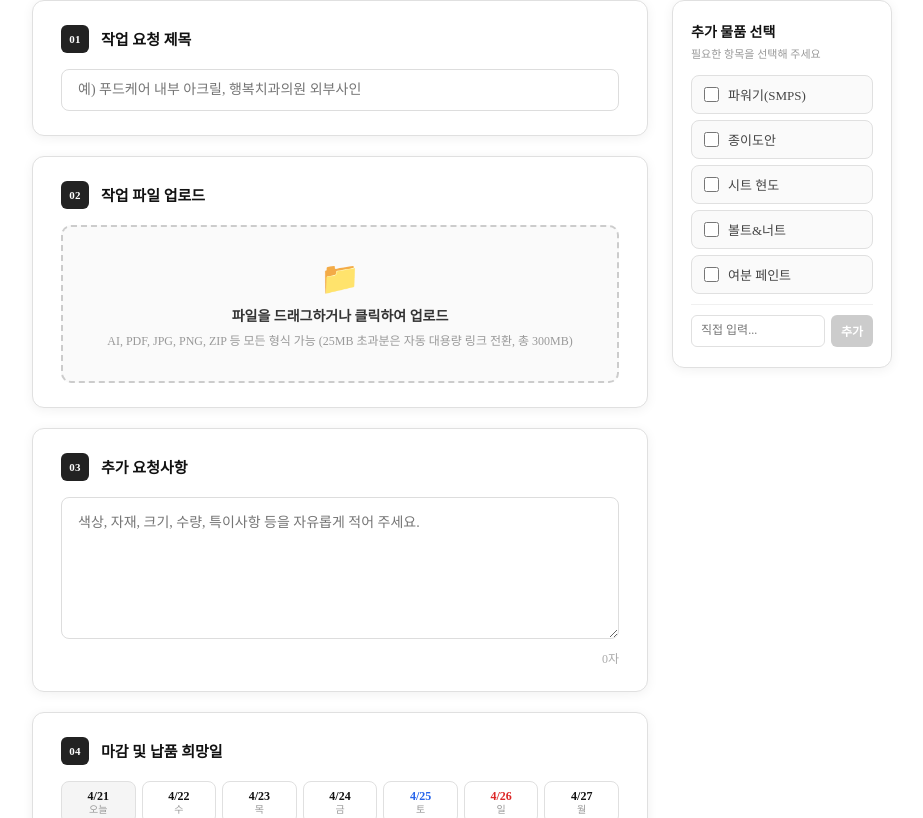
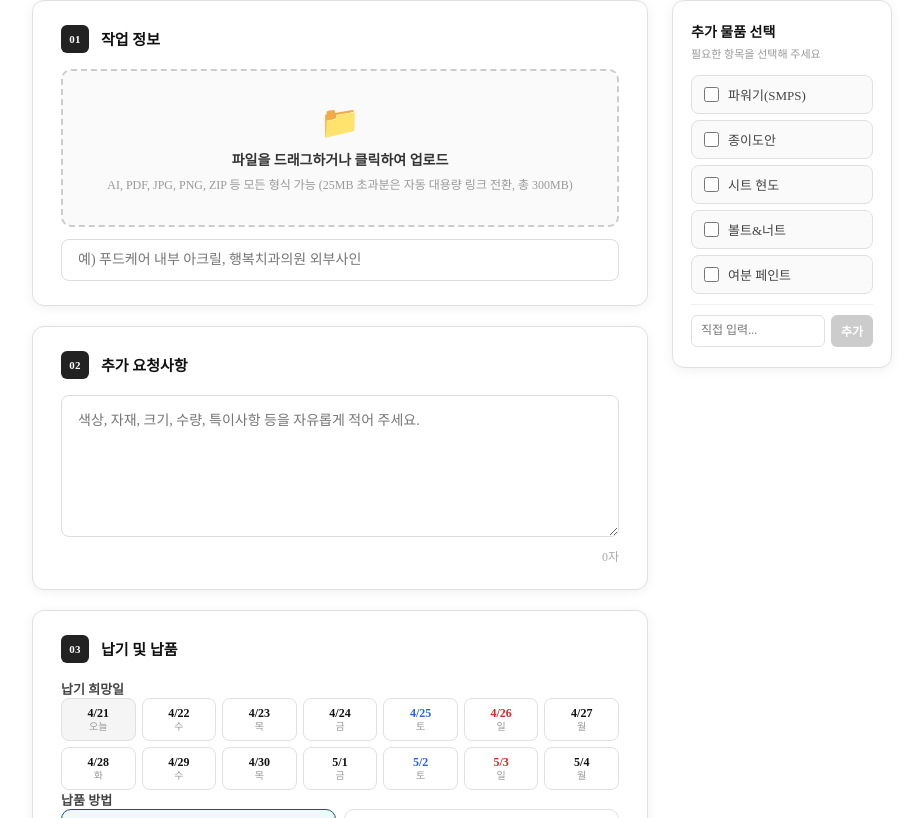
Before and after one commit to gusdn0236/hdsign, a React (Vite) app in the folder frontend/: page /client/request in a window 1280 px wide. Shown: the part 582-1400 px from the top of the page, without its empty margins (178-1101 px from the left). Built offline with nearby package versions, Linux system fonts and the light colour scheme; sample sign-in values are in the browser's storage.

Commit message:
feat: merge form sections and add auto-title from filename

```diff
--- a/frontend/src/pages/client/ClientRequest.css
+++ b/frontend/src/pages/client/ClientRequest.css
@@ -433,6 +433,9 @@
     transition: border-color 0.2s; box-sizing: border-box;
 }
 .request-page .req-input:focus { border-color: #005f73; }
+.request-page .req-input--suggested { border-color: #005f73; background: #f0f9fb; }
+.request-page .title-input-wrap { margin-top: 12px; display: flex; flex-direction: column; gap: 6px; }
+.request-page .title-auto-hint { font-size: 12px; color: #005f73; }
 
 /* ── Error & Submit ── */
 .request-page .req-error {
--- a/frontend/src/pages/client/ClientRequest.jsx
+++ b/frontend/src/pages/client/ClientRequest.jsx
@@ -298,6 +298,7 @@ export default function ClientRequest() {
     const { clientToken, clientLogout } = useAuth();
     const navigate = useNavigate();
     const [title, setTitle] = useState('');
+    const [titleAutoFilled, setTitleAutoFilled] = useState(false);
     const [files, setFiles] = useState([]);
     const [selectedItems, setSelectedItems] = useState([]);
     const [customItems, setCustomItems] = useState([]);
@@ -352,8 +353,24 @@ export default function ClientRequest() {
         });
     };
 
+    const handleFilesChange = useCallback((newFiles) => {
+        setFiles(newFiles);
+        if (!title.trim() && newFiles.length > 0) {
+            const suggested = newFiles[0].name.replace(/\.[^/.]+$/, '');
+            setTitle(suggested);
+            setTitleAutoFilled(true);
+        }
+        if (newFiles.length === 0) setTitleAutoFilled(false);
+    }, [title]);
+
+    const handleTitleChange = (e) => {
+        setTitle(e.target.value);
+        setTitleAutoFilled(false);
+    };
+
     const reset = () => {
         setTitle('');
+        setTitleAutoFilled(false);
         setFiles([]);
         setSelectedItems([]);
         setCustomItems([]);
@@ -482,23 +499,25 @@ export default function ClientRequest() {
             <form className="request-form" onSubmit={handleSubmit}>
                 <div className="request-layout">
                     <div className="request-sections">
-                        <Section number="01" title="작업 요청 제목">
+                        <Section number="01" title="작업 정보">
+                            <FileDropZone files={files} onFilesChange={handleFilesChange} />
+                            <ImagePreview files={files} />
+                            <div className="title-input-wrap">
                                 <input
                                     type="text"
-                                className="req-input"
+                                    className={`req-input${titleAutoFilled ? ' req-input--suggested' : ''}`}
                                     value={title}
-                                onChange={(e) => setTitle(e.target.value)}
+                                    onChange={handleTitleChange}
                                     placeholder="예) 푸드케어 내부 아크릴, 행복치과의원 외부사인"
                                     maxLength={100}
                                 />
+                                {titleAutoFilled && (
+                                    <span className="title-auto-hint">파일명으로 자동 입력됐어요 — 수정 가능합니다</span>
+                                )}
+                            </div>
                         </Section>
 
-                        <Section number="02" title="작업 파일 업로드">
-                            <FileDropZone files={files} onFilesChange={setFiles} />
-                            <ImagePreview files={files} />
-                        </Section>
-
-                        <Section number="03" title="추가 요청사항">
+                        <Section number="02" title="추가 요청사항">
                             <textarea
                                 className="req-textarea"
                                 value={textareaValue}
@@ -509,7 +528,8 @@ export default function ClientRequest() {
                             <p className="char-count">{textareaValue.length}자</p>
                         </Section>
 
-                        <Section number="04" title="마감 및 납품 희망일">
+                        <Section number="03" title="납기 및 납품">
+                            <label className="req-label">납기 희망일</label>
                             <DatePicker
                                 value={dueDate}
                                 onChange={(date) => {
@@ -532,9 +552,7 @@ export default function ClientRequest() {
                                     ))}
                                 </div>
                             )}
-                        </Section>
-
-                        <Section number="05" title="납품 방법">
+                            <label className="req-label" style={{ marginTop: '20px' }}>납품 방법</label>
                             <div className="delivery-options">
                                 {DELIVERY_OPTIONS.map((option) => (
                                     <button
```
Lines whose indentation alone changed are shown as unchanged.
